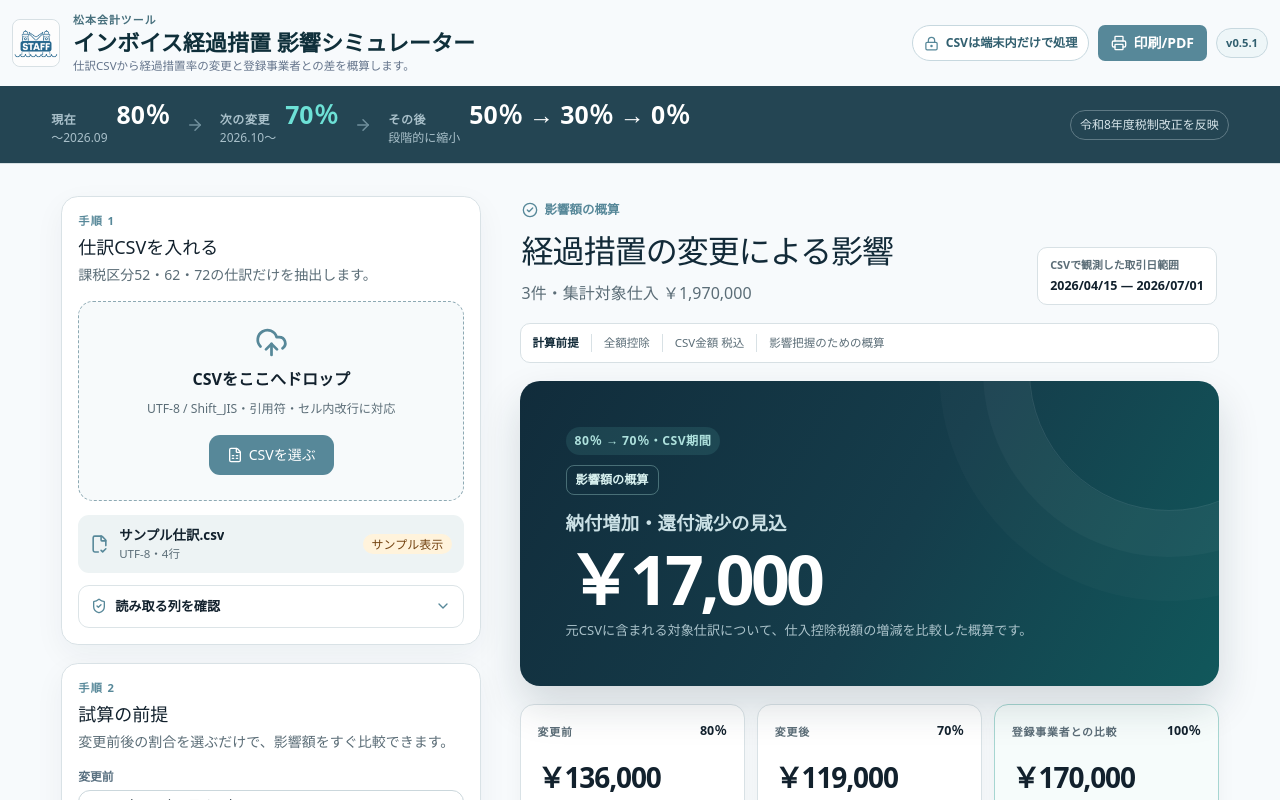
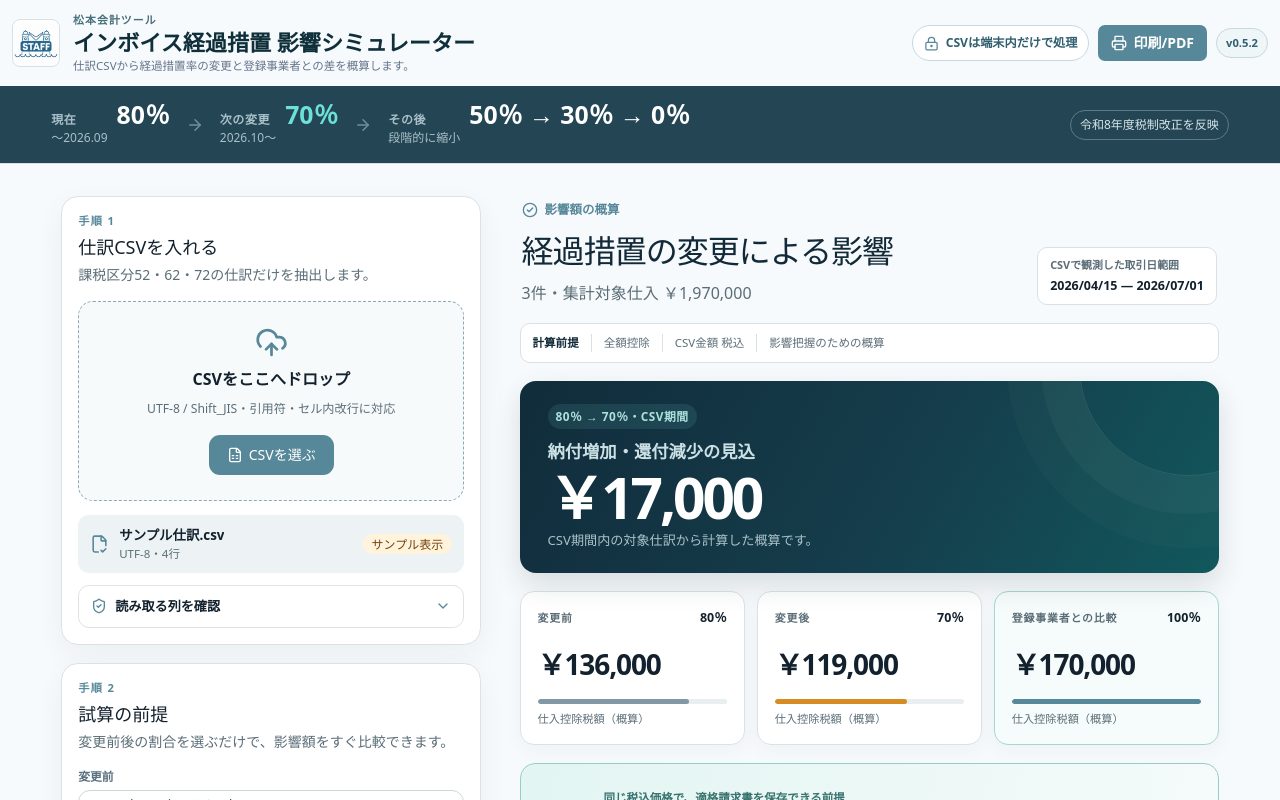
Before and after one commit to takatrp/invoice-transition-impact, a React (Vite) app: page / in a window 1280 px wide. Shown: the top 800 px of the page. Built offline with nearby package versions, Linux system fonts and the light colour scheme.

Commit message:
Tighten impact summary spacing

```diff
--- a/app/globals.css
+++ b/app/globals.css
@@ -202,14 +202,12 @@
 .result-premise strong { color: var(--navy); }
 .result-premise span { padding-left: 12px; border-left: 1px solid #d8e1e5; }
 
-.impact-hero { position: relative; min-height: 205px; display: flex; align-items: center; overflow: hidden; padding: clamp(26px, 4vw, 46px); border-radius: 20px; color: #fff; background: linear-gradient(120deg, #112c3b 0%, #153d4b 54%, #0d6f69 140%); box-shadow: 0 20px 42px rgb(18 42 56 / 16%); }
-.impact-hero::before { content: ''; position: absolute; width: 280px; height: 280px; right: -90px; top: -150px; border: 1px solid rgb(255 255 255 / 10%); border-radius: 50%; box-shadow: 0 0 0 46px rgb(255 255 255 / 3%), 0 0 0 90px rgb(255 255 255 / 2%); }
+.impact-hero { position: relative; display: flex; align-items: center; overflow: hidden; padding: 22px 28px; border-radius: 16px; color: #fff; background: linear-gradient(120deg, #112c3b 0%, #153d4b 54%, #0d6f69 140%); box-shadow: 0 12px 28px rgb(18 42 56 / 14%); }
+.impact-hero::before { content: ''; position: absolute; width: 220px; height: 220px; right: -80px; top: -125px; border: 1px solid rgb(255 255 255 / 10%); border-radius: 50%; box-shadow: 0 0 0 38px rgb(255 255 255 / 3%), 0 0 0 72px rgb(255 255 255 / 2%); }
 .impact-copy { position: relative; z-index: 1; }
-.impact-copy > span { display: inline-flex; padding: 5px 9px; border-radius: 999px; color: #aee1dd; background: rgb(105 209 201 / 12%); font-size: .76rem; font-weight: 900; letter-spacing: .04em; }
-.result-quality-note { width: fit-content; margin-top: 10px; padding: 5px 9px; border: 1px solid rgb(174 225 221 / 35%); border-radius: 8px; color: #d9f2f0; font-size: .76rem; font-weight: 900; }
-.result-quality-note.is-warning { border-color: rgb(255 207 129 / 45%); color: #ffda9c; background: rgb(121 71 8 / 24%); }
-.impact-copy h3 { display: grid; gap: 8px; margin: 14px 0 8px; font-size: clamp(1rem, 2vw, 1.15rem); font-weight: 700; color: #cae0e5; }
-.impact-copy h3 strong { color: #fff; font-size: clamp(2.25rem, 6vw, 4.25rem); line-height: 1; letter-spacing: -.055em; font-variant-numeric: tabular-nums; }
+.impact-copy > span { display: inline-flex; padding: 4px 8px; border-radius: 999px; color: #aee1dd; background: rgb(105 209 201 / 12%); font-size: .74rem; font-weight: 900; letter-spacing: .04em; }
+.impact-copy h3 { display: grid; gap: 4px; margin: 10px 0 5px; font-size: clamp(.95rem, 2vw, 1.08rem); font-weight: 700; color: #cae0e5; }
+.impact-copy h3 strong { color: #fff; font-size: clamp(2.25rem, 5vw, 3.55rem); line-height: 1; letter-spacing: -.055em; font-variant-numeric: tabular-nums; }
 .impact-copy p { margin: 0; color: #aac2ca; font-size: .82rem; }
 
 .scenario-grid { display: grid; grid-template-columns: repeat(3, 1fr); gap: 12px; }
@@ -294,7 +292,7 @@
   .control-column { display: flex; }
   .result-heading { align-items: flex-start; flex-direction: column; }
   .period-chip { width: 100%; }
-  .impact-hero { min-height: 220px; align-items: flex-start; padding: 26px 22px; }
+  .impact-hero { padding: 20px; }
   .impact-copy h3 strong { font-size: clamp(2rem, 11vw, 3rem); }
   .scenario-grid { grid-template-columns: 1fr; }
   .scenario-card { display: grid; grid-template-columns: 1fr auto; column-gap: 10px; }
--- a/package.json
+++ b/package.json
@@ -1,6 +1,6 @@
 {
   "name": "invoice-transition-impact",
-  "version": "0.5.1",
+  "version": "0.5.2",
   "private": true,
   "engines": {
     "node": ">=22.13.0"
--- a/src/components/InvoiceImpactSimulator.tsx
+++ b/src/components/InvoiceImpactSimulator.tsx
@@ -721,12 +721,11 @@ export function InvoiceImpactSimulator() {
               <div className="impact-hero">
                 <div className="impact-copy">
                   <span>{rateLabel(settings.beforeRate)} → {rateLabel(settings.afterRate)}・{isAnnualized ? '年間換算' : 'CSV期間'}</span>
-                  <div className={`result-quality-note ${resultStatus?.isReference ? 'is-warning' : ''}`}>{resultStatus?.label}</div>
                   <h3>{impactHeading(displayResult.transitionImpact)}<strong>{formatYen(Math.abs(displayResult.transitionImpact * displayFactor))}</strong></h3>
                   {isAnnualized && periodSpan ? (
-                    <p>この仕入構成が一年続くと仮定した年換算影響：集計期間の影響 {formatYen(displayResult.transitionImpact)} × 365日 ÷ {periodSpan}日</p>
+                    <p>{periodSpan}日間の実績から365日へ換算した概算です。</p>
                   ) : (
-                    <p>元CSVに含まれる対象仕訳について、仕入控除税額の増減を比較した概算です。</p>
+                    <p>CSV期間内の対象仕訳から計算した概算です。</p>
                   )}
                 </div>
               </div>
--- a/src/config/app-meta.ts
+++ b/src/config/app-meta.ts
@@ -1,5 +1,5 @@
 export const appMeta = {
-  version: 'v0.5.1',
+  version: 'v0.5.2',
   updatedAt: '2026-09-10',
   lawBasisDate: '2026-04-01',
   calculationRuleLabel: '令和8年度税制改正を反映',
```
Also changed, not shown: 2 other files (tests, documents, lock files or other folders).
